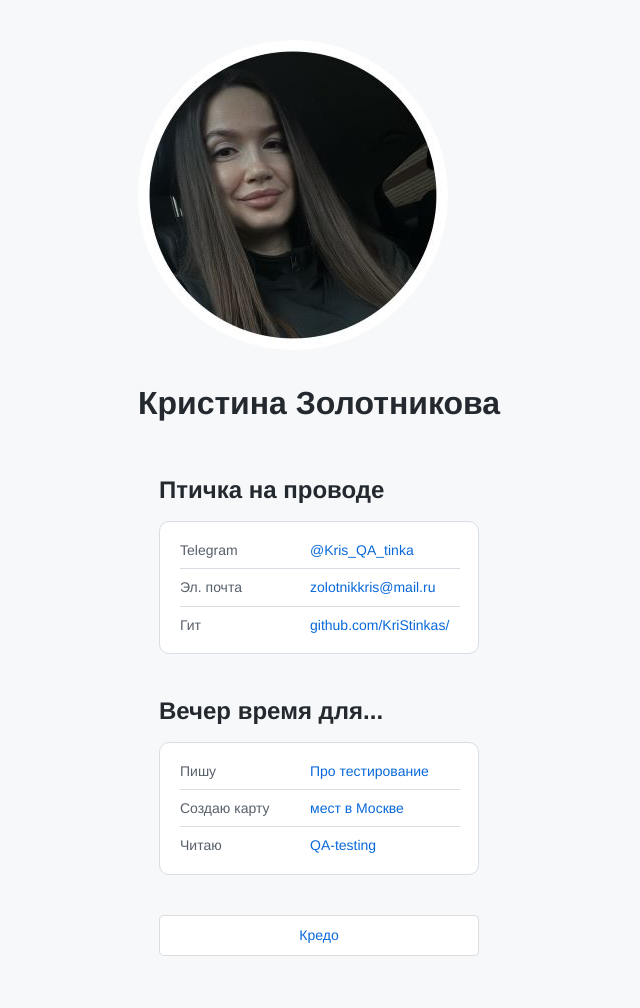
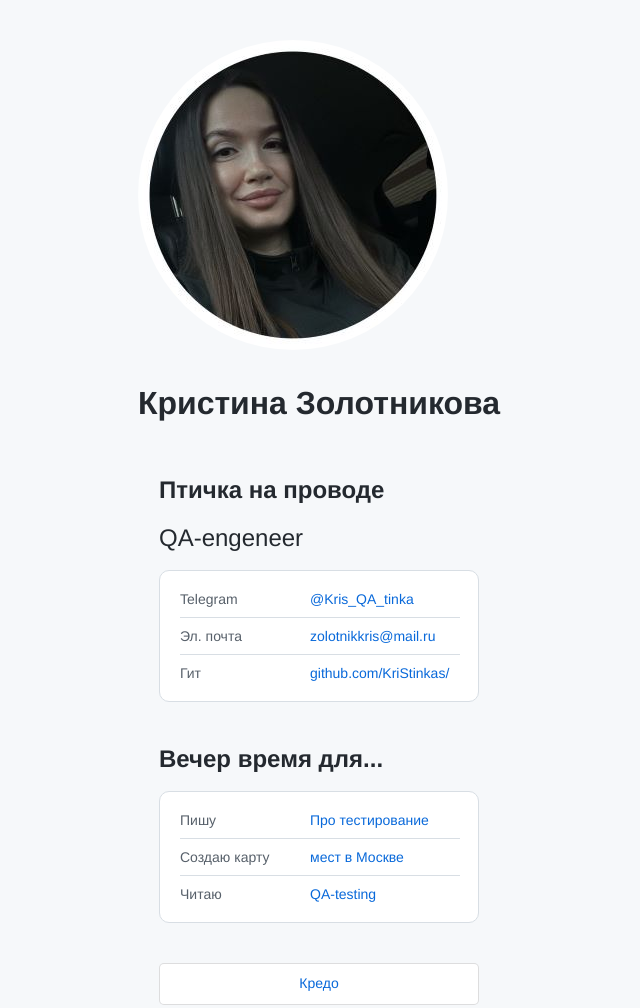
Before and after one commit to KriStinkas/Kristinkas.github.io, a plain HTML site: page index.html in a window 1280 px wide. Shown: the whole page, without its empty margins (321-961 px from the left). Drawn offline with Linux system fonts and the light colour scheme.

Commit message:
добавила новый параграф

```diff
--- a/index.html
+++ b/index.html
@@ -17,6 +17,7 @@
     <main>
       <section class="links">
         <h2 class="links__header">Птичка на проводе</h2>
+        <p class="links__header">QA-engeneer</p>
         <ul class="links__container">
           <li class="links__link">
             <p class="links__title">Telegram</p>
--- a/js.js
+++ b/js.js
@@ -3,5 +3,5 @@ const button = document.querySelector('button');
 
 /* Тут на кнопку навешиваем обрабочик, который ждёт клика и тогда запустит логику */
 button.addEventListener('click', function() {
-	alert('Не бойся неудачи, бойся не попытаться 🚀')
+	alert('Не бойся неудачи, бойся не попытаться🕊️')
 })
--- a/style.css
+++ b/style.css
@@ -33,6 +33,13 @@ body {
 .links {
   width: 320px;
   margin-bottom: 40px;
+}
+
+.links__header {
+  font-family: "Helvetica Neue";
+  font-size: 24px;
+  line-height: 1.4;
+  margin: 0 0 15px 0;
 }
 
 .links__header {
```
